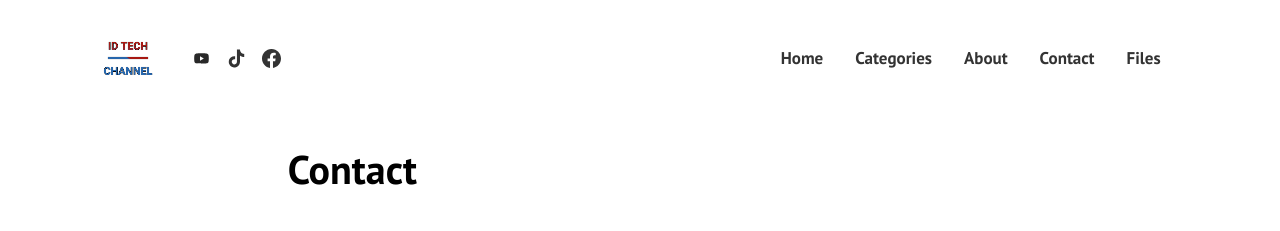
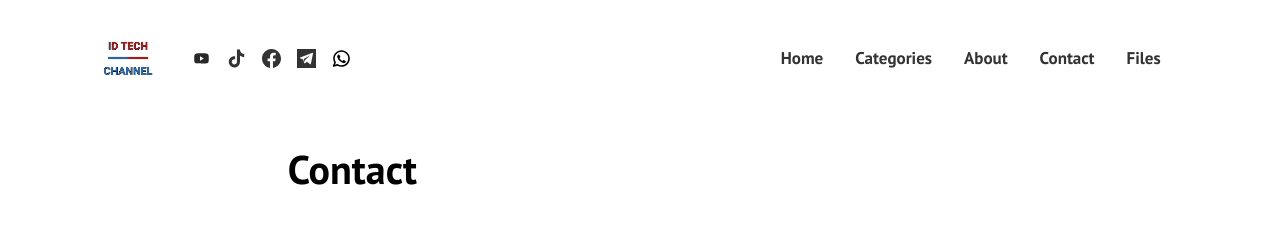
Before and after one commit to mwnsofficial/idtechannel, a Jekyll site: the page built from pages/contact.html, in a window 1280 px wide. Shown: the top 231 px of the page. Built offline with Jekyll 4.4.1, drawn with Linux system fonts in a browser that asks for light colours; comment, search, counter and statistics services are not loaded.

Commit message:
Update default.html

```diff
--- a/_layouts/default.html
+++ b/_layouts/default.html
@@ -68,6 +68,24 @@ gtag('config', '{{site.ganalytics}}');
             <a class="d-inline-block social-icon" target="_blank" href="{{site.social.facebook}}">
               <svg xmlns="http://www.w3.org/2000/svg" width="19" height="19" fill="currentColor" class="bi bi-facebook" viewBox="0 0 16 16">
               <path d="M16 8.049c0-4.446-3.582-8.05-8-8.05C3.58 0-.002 3.603-.002 8.05c0 4.017 2.926 7.347 6.75 7.951v-5.625h-2.03V8.05H6.75V6.275c0-2.017 1.195-3.131 3.022-3.131.876 0 1.791.157 1.791.157v1.98h-1.009c-.993 0-1.303.621-1.303 1.258v1.51h2.218l-.354 2.326H9.25V16c3.824-.604 6.75-3.934 6.75-7.951z"/>
+            </svg>
+            </a>
+
+            <a class="d-inline-block social-icon" target="_blank" href="{{site.social.telegram}}">
+              <svg xmlns:xlink="http://www.w3.org/1999/xlink" width="19" height="19" fill="currentColor" class="bi bi-facebook" viewBox="0 0 455 455" xml:space="preserve">
+              <path style="fill-rule:evenodd;clip-rule:evenodd;" d="M0,0v455h455V0H0z M384.814,100.68l-53.458,257.136
+		c-1.259,6.071-8.378,8.822-13.401,5.172l-72.975-52.981c-4.43-3.217-10.471-3.046-14.712,0.412l-40.46,32.981
+		c-4.695,3.84-11.771,1.7-13.569-4.083l-28.094-90.351l-72.583-27.089c-7.373-2.762-7.436-13.171-0.084-16.003L373.36,90.959
+		C379.675,88.517,386.19,94.049,384.814,100.68z"/>
+	<path style="fill-rule:evenodd;clip-rule:evenodd;" d="M313.567,147.179l-141.854,87.367c-5.437,3.355-7.996,9.921-6.242,16.068
+		l15.337,53.891c1.091,3.818,6.631,3.428,7.162-0.517l3.986-29.553c0.753-5.564,3.406-10.693,7.522-14.522l117.069-108.822
+		C318.739,149.061,316.115,145.614,313.567,147.179z"/>
+            </svg>
+            </a>
+
+            <a class="d-inline-block social-icon" target="_blank" href="{{site.social.whatsapp}}">
+              <svg xmlns="http://www.w3.org/2000/svg" width="19" height="19" fill="currentColor" class="bi bi-facebook" viewBox="0 0 24 24">
+              <path fill-rule="evenodd" clip-rule="evenodd" d="M3.50002 12C3.50002 7.30558 7.3056 3.5 12 3.5C16.6944 3.5 20.5 7.30558 20.5 12C20.5 16.6944 16.6944 20.5 12 20.5C10.3278 20.5 8.77127 20.0182 7.45798 19.1861C7.21357 19.0313 6.91408 18.9899 6.63684 19.0726L3.75769 19.9319L4.84173 17.3953C4.96986 17.0955 4.94379 16.7521 4.77187 16.4751C3.9657 15.176 3.50002 13.6439 3.50002 12ZM12 1.5C6.20103 1.5 1.50002 6.20101 1.50002 12C1.50002 13.8381 1.97316 15.5683 2.80465 17.0727L1.08047 21.107C0.928048 21.4637 0.99561 21.8763 1.25382 22.1657C1.51203 22.4552 1.91432 22.5692 2.28599 22.4582L6.78541 21.1155C8.32245 21.9965 10.1037 22.5 12 22.5C17.799 22.5 22.5 17.799 22.5 12C22.5 6.20101 17.799 1.5 12 1.5ZM14.2925 14.1824L12.9783 15.1081C12.3628 14.7575 11.6823 14.2681 10.9997 13.5855C10.2901 12.8759 9.76402 12.1433 9.37612 11.4713L10.2113 10.7624C10.5697 10.4582 10.6678 9.94533 10.447 9.53028L9.38284 7.53028C9.23954 7.26097 8.98116 7.0718 8.68115 7.01654C8.38113 6.96129 8.07231 7.046 7.84247 7.24659L7.52696 7.52195C6.76823 8.18414 6.3195 9.2723 6.69141 10.3741C7.07698 11.5163 7.89983 13.314 9.58552 14.9997C11.3991 16.8133 13.2413 17.5275 14.3186 17.8049C15.1866 18.0283 16.008 17.7288 16.5868 17.2572L17.1783 16.7752C17.4313 16.5691 17.5678 16.2524 17.544 15.9269C17.5201 15.6014 17.3389 15.308 17.0585 15.1409L15.3802 14.1409C15.0412 13.939 14.6152 13.9552 14.2925 14.1824Z" fill="#000000"/>
             </svg>
             </a>
 
```
